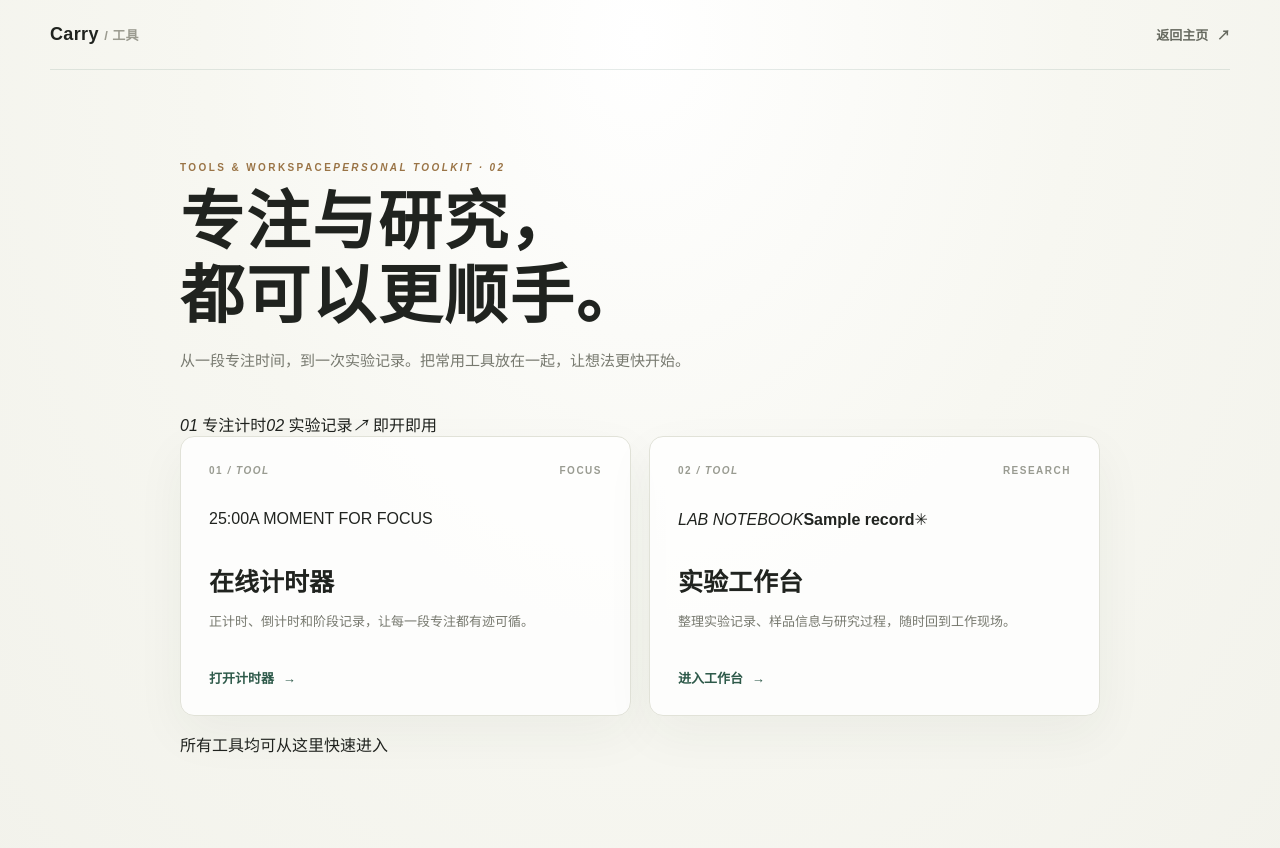
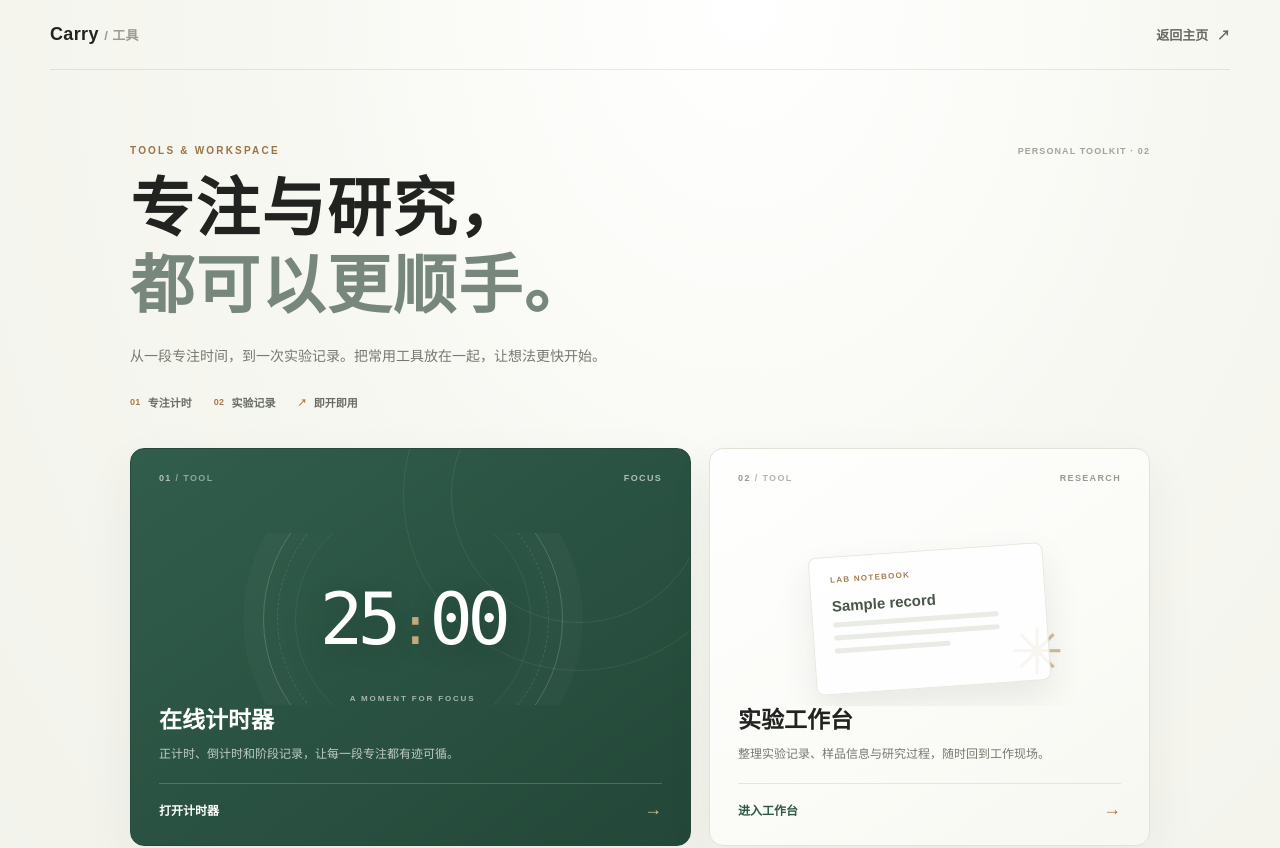
Before and after one commit to carry-z/my-website, a Next.js app: page /tools in a window 1280 px wide. Shown: the top 848 px of the page. Built offline with nearby package versions, Linux system fonts and the light colour scheme.

Commit message:
Polish timer and tools layout

```diff
--- a/app/tools/tools.module.css
+++ b/app/tools/tools.module.css
@@ -5,7 +5,7 @@
   min-height: 100vh;
   padding: 0 28px;
   color: var(--ink);
-  background: radial-gradient(ellipse at 50% 4%, #fff 0, #f7f7f1 48%, #f2f2eb 100%);
+  background: radial-gradient(ellipse at 58% 0%, #fff 0, #f7f7f1 48%, #f2f2eb 100%);
 }
 
 .header {
@@ -20,34 +20,75 @@
 
 .brand { font-size: 18px; font-weight: 900; letter-spacing: .02em; }
 .brand span { color: #9b9b90; font-size: 13px; font-weight: 600; }
-.back { color: #66695f; font-size: 13px; font-weight: 700; }
+.back { color: #66695f; font-size: 13px; font-weight: 700; transition: color .2s ease; }
 .back:hover { color: var(--green); }
 .back span { margin-left: 5px; }
 
-.content { max-width: 920px; margin: 0 auto; padding: 92px 0 100px; }
-.eyebrow { margin: 0 0 12px; color: #9a7446; font-size: 10px; font-weight: 900; letter-spacing: .24em; }
-.content h1 { margin: 0; font-size: clamp(42px, 7vw, 64px); font-weight: 800; letter-spacing: .03em; }
-.intro { margin: 14px 0 38px; color: var(--muted); font-size: 15px; line-height: 1.8; }
-.grid { display: grid; grid-template-columns: repeat(2, minmax(0, 1fr)); gap: 18px; }
-.card { display: flex; min-height: 280px; flex-direction: column; justify-content: space-between; padding: 28px; border: 1px solid #e1e2d8; border-radius: 14px; background: rgba(255,255,255,.82); box-shadow: 0 18px 50px rgba(47,56,43,.05); transition: transform .2s ease, border-color .2s ease, box-shadow .2s ease; }
-.card:hover { transform: translateY(-3px); border-color: rgba(45,89,73,.35); box-shadow: 0 24px 55px rgba(47,56,43,.1); }
-.cardTop { display: flex; justify-content: space-between; color: #999b91; font-size: 10px; font-weight: 800; letter-spacing: .15em; }
-.card h2 { margin: 0; font-size: 25px; font-weight: 800; }
-.card p { max-width: 340px; margin: 12px 0 0; color: var(--muted); font-size: 13px; line-height: 1.9; }
-.action { color: var(--green); font-size: 13px; font-weight: 800; }
-.action span { margin-left: 5px; transition: margin .2s ease; }
-.card:hover .action span { margin-left: 10px; }
+.content { max-width: 1020px; margin: 0 auto; padding: 75px 0 52px; }
+.eyebrow { display: flex; align-items: center; justify-content: space-between; gap: 20px; margin: 0 0 15px; color: #9a7446; font-size: 10px; font-weight: 900; letter-spacing: .22em; }
+.eyebrow i { color: #a3a59a; font-size: 9px; font-style: normal; font-weight: 700; letter-spacing: .12em; }
+.content h1 { margin: 0; font-size: clamp(42px, 7vw, 64px); font-weight: 800; line-height: 1.2; letter-spacing: .025em; }
+.content h1 span { color: #78877c; }
+.intro { max-width: 600px; margin: 18px 0 25px; color: var(--muted); font-size: 14px; line-height: 1.9; }
+.highlights { display: flex; flex-wrap: wrap; gap: 22px; margin-bottom: 38px; }
+.highlights > span { display: inline-flex; align-items: center; gap: 7px; color: #676d63; font-size: 11px; font-weight: 700; }
+.highlights i { color: #a97b45; font-size: 9px; font-style: normal; font-weight: 900; letter-spacing: .04em; }
+
+.grid { display: grid; grid-template-columns: 1.12fr .88fr; gap: 18px; }
+.card { position: relative; display: flex; min-height: 398px; flex-direction: column; justify-content: space-between; padding: 24px 28px 25px; overflow: hidden; border: 1px solid #e1e2d8; border-radius: 14px; box-shadow: 0 18px 50px rgba(47,56,43,.06); transition: transform .22s ease, box-shadow .22s ease; }
+.card:hover { transform: translateY(-4px); box-shadow: 0 25px 55px rgba(47,56,43,.12); }
+.timerCard { border-color: #244a3c; color: #fff; background: linear-gradient(145deg, #315d4c 0%, #234738 100%); }
+.timerCard::before { position: absolute; top: -130px; right: -65px; width: 350px; height: 350px; border: 1px solid rgba(255,255,255,.07); border-radius: 50%; content: ""; }
+.timerCard::after { position: absolute; top: -82px; right: -17px; width: 254px; height: 254px; border: 1px solid rgba(255,255,255,.08); border-radius: 50%; content: ""; }
+.labCard { background: linear-gradient(145deg, rgba(255,255,255,.94), rgba(248,248,242,.96)); }
+.cardTop { position: relative; z-index: 1; display: flex; justify-content: space-between; color: rgba(255,255,255,.62); font-size: 9px; font-weight: 800; letter-spacing: .15em; }
+.cardTop i { color: rgba(255,255,255,.46); font-style: normal; }
+.labCard .cardTop { color: #989b91; }
+.labCard .cardTop i { color: #b4b6ad; }
+.timerArtwork { position: absolute; top: 84px; right: 24px; bottom: 140px; left: 28px; display: flex; align-items: center; justify-content: center; overflow: hidden; }
+.artRing { position: absolute; width: min(300px, 70%); aspect-ratio: 1; border: 1px solid rgba(255,255,255,.19); border-radius: 50%; box-shadow: 0 0 0 20px rgba(255,255,255,.025), inset 0 0 70px rgba(255,255,255,.035); }
+.artRing::before,.artRing::after { position: absolute; inset: 13px; border: 1px dashed rgba(255,255,255,.12); border-radius: 50%; content: ""; }
+.artRing::after { inset: 31px; border-style: solid; opacity: .55; }
+.artClock { position: relative; z-index: 1; color: #fff; font: 500 clamp(42px, 6vw, 72px)/1 ui-monospace, SFMono-Regular, Menlo, Consolas, monospace; letter-spacing: -.075em; text-shadow: 0 5px 24px rgba(12,31,23,.2); }
+.artClock span { padding: 0 4px; color: #c7aa7a; font-size: .72em; }
+.artCaption { position: absolute; bottom: 2px; color: rgba(255,255,255,.58); font-size: 8px; font-weight: 800; letter-spacing: .23em; }
+.labArtwork { position: absolute; top: 83px; right: 22px; bottom: 139px; left: 22px; display: grid; place-items: center; overflow: hidden; }
+.labPaper { position: relative; z-index: 1; display: flex; width: min(235px, 76%); min-height: 138px; flex-direction: column; padding: 18px 20px; transform: rotate(-4deg); border: 1px solid #e7e8df; border-radius: 8px; background: rgba(255,255,255,.85); box-shadow: 0 16px 35px rgba(49,57,45,.09); }
+.labPaper i { margin-bottom: 13px; color: #a17e51; font-size: 8px; font-style: normal; font-weight: 900; letter-spacing: .16em; }
+.labPaper b { color: #49554a; font-size: 15px; font-weight: 800; }
+.labPaper em { display: block; width: 86%; height: 5px; margin-top: 8px; border-radius: 99px; background: #e8ece5; }
+.labPaper em:last-child { width: 60%; }
+.labMark { position: absolute; right: 16%; bottom: 10%; color: #d1bc98; font-size: 64px; }
+.cardCopy { position: relative; z-index: 1; margin-top: auto; }
+.card h2 { margin: 0; font-size: 23px; font-weight: 800; }
+.card p { max-width: 390px; margin: 9px 0 0; color: rgba(255,255,255,.7); font-size: 12px; line-height: 1.8; }
+.labCard p { color: var(--muted); }
+.action { position: relative; z-index: 1; display: flex; align-items: center; justify-content: space-between; margin-top: 18px; padding-top: 15px; border-top: 1px solid rgba(255,255,255,.19); color: #fff; font-size: 12px; font-weight: 800; }
+.action > span { color: #d5bd94; font-size: 18px; transition: transform .2s ease; }
+.card:hover .action > span { transform: translateX(4px); }
+.labCard .action { border-color: #e4e6dd; color: var(--green); }
+.labCard .action > span { color: #a97b45; }
+.note { display: flex; align-items: center; gap: 8px; margin: 24px 0 0; color: #9a9c92; font-size: 11px; }
+.note span { width: 6px; height: 6px; border-radius: 50%; background: #76a383; box-shadow: 0 0 0 4px rgba(118,163,131,.12); }
 .footer { padding: 0 0 26px; color: #a0a197; font-size: 11px; letter-spacing: .08em; text-align: center; }
 
-@media (max-width: 640px) {
+@media (max-width: 700px) {
   .page { padding: 0 16px; }
   .header { padding: 18px 0; }
-  .content { padding: 62px 0 70px; }
-  .intro { margin-bottom: 28px; font-size: 14px; }
-  .grid { grid-template-columns: 1fr; }
-  .card { min-height: 240px; padding: 23px; }
+  .content { padding: 56px 0 45px; }
+  .eyebrow { align-items: baseline; font-size: 9px; }
+  .eyebrow i { font-size: 8px; }
+  .content h1 { font-size: clamp(38px, 11vw, 54px); }
+  .intro { margin-top: 14px; margin-bottom: 20px; font-size: 13px; }
+  .highlights { gap: 13px; margin-bottom: 26px; }
+  .highlights > span { gap: 5px; font-size: 10px; }
+  .grid { grid-template-columns: 1fr; gap: 13px; }
+  .card { min-height: 345px; padding: 21px 22px 22px; }
+  .timerArtwork { top: 72px; right: 18px; bottom: 126px; left: 18px; }
+  .labArtwork { top: 72px; right: 16px; bottom: 126px; left: 16px; }
+  .artClock { font-size: clamp(48px, 14vw, 68px); }
 }
 
 @media (prefers-reduced-motion: reduce) {
-  .card, .action span { transition: none; }
+  .card, .action > span, .back { transition: none; }
 }
```
